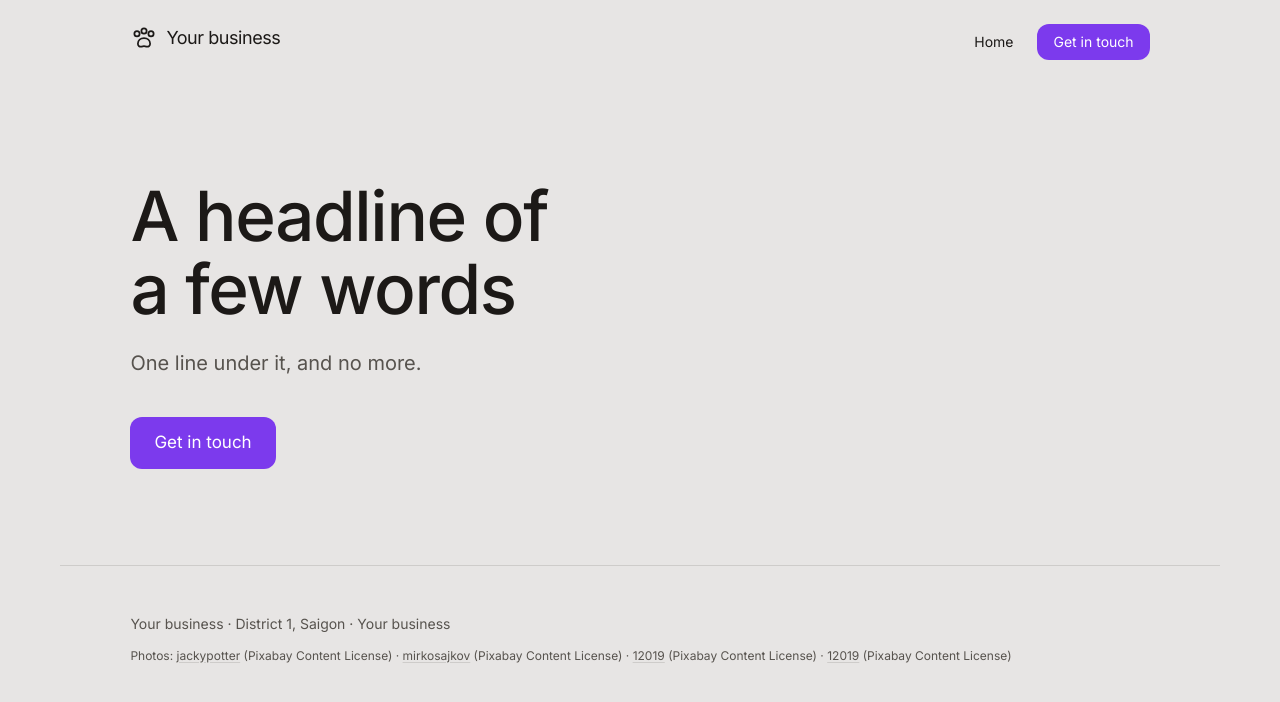
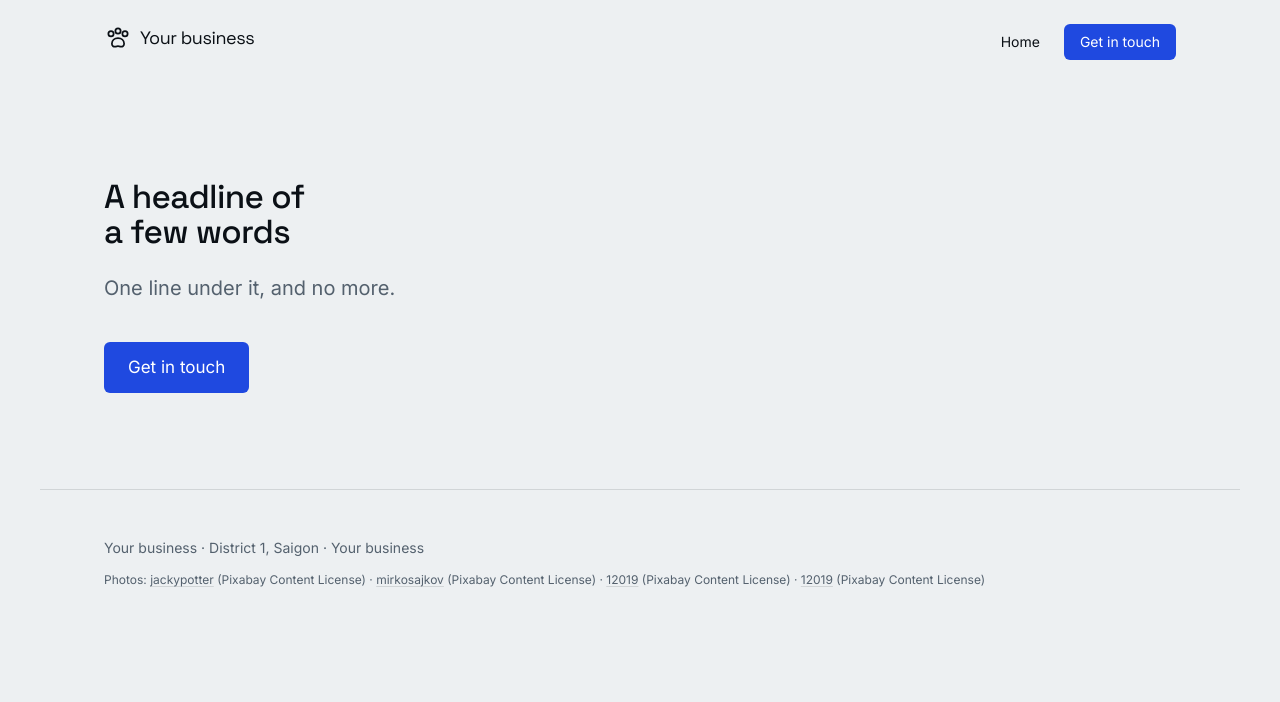
Before and after one commit to ThanhNV121097/project-01a889d0, a React (Vite) app in the folder code/frontend/: page / in a window 1280 px wide. Shown: the top 702 px of the page. Built offline with nearby package versions, Linux system fonts and the light colour scheme.

Commit message:
design: the chosen palette and type scale in theme.css

```diff
--- a/code/frontend/src/theme.css
+++ b/code/frontend/src/theme.css
@@ -1,60 +1,50 @@
-/* The design's tokens. Every colour, face and shape on the site is one of
-   these, so the owner changes the whole site by changing a value here — in
-   the Studio, without a rebuild. Components never carry a raw colour.
-
-   THE PALETTE BELOW IS A PLACEHOLDER AND CI REFUSES IT. Every value still
-   marked UNSET has to be replaced with this business's own — in the light
-   block here and in the two dark blocks at the foot of the file — and the
-   UNSET marker removed with it.
-
-   It used to ship a finished cream-and-clay palette, and that is exactly why
-   it has to go. Three designs in a row — a golf club, a coffee roastery and
-   an audio shop — came back with it: one of them byte for byte, the other two
-   within a few per cent. A default good enough to ship is the strongest
-   anchor there is, because changing it is risk with no reward. Nothing was
-   wrong with those colours except that nobody chose them. */
+/* Bốn Chân — "The day on one screen", the direction the owner chose.
+   One mode: a light clinical ground, ink near black, one blue accent that
+   appears only on an action or a selection. Every colour, face and shape the
+   site draws is one of these, so the owner changes the site in the Studio
+   without a rebuild. Components never carry a raw colour. */
 :root {
-  --ground: #E7E5E4; /* UNSET */
-  --surface: #FFFFFF; /* UNSET */
-  --ink: #1C1917; /* UNSET */
-  --ink-soft: #57534E; /* UNSET */
-  --accent: #7C3AED; /* UNSET */
-  --accent-ink: #FFFFFF; /* UNSET */
-  --line: rgba(28, 25, 23, 0.12); /* UNSET */
-  /* The edge of a form field, which is NOT --line. --line is a hairline
-     between sections and is meant to be nearly invisible; an input has to be
-     findable. One run set --line to #2A2B30 on a #0B0B0C ground — correct
-     for a divider — and every field on the site came out at 1.39:1 against
-     the page, ten defects the walk reported as field-edge. Give this one at
-     least 3:1 against --ground. */
-  --field-line: rgba(28, 25, 23, 0.45); /* UNSET */
-  /* One mode. A site has the palette its chosen direction settled on and no
-     other: a second mode is a second design, and the ground nobody chose is
-     the ground nobody checks. color-scheme tells the browser which it is, so
-     form controls, scrollbars and the page's own background match. Set it to
-     dark when this palette is a dark one. */
+  --ground: #EDF0F2;
+  --surface: #FFFFFF;
+  --ink: #0B1016;
+  --ink-soft: #54616E;
+  --accent: #1F49E0;
+  --accent-ink: #FFFFFF;
+  --line: rgba(11, 16, 22, 0.12);
+  /* The edge of a form field, which is not --line: a divider may be nearly
+     invisible, a field has to be findable. 4.2:1 on --ground. */
+  --field-line: rgba(11, 16, 22, 0.42);
   color-scheme: light;
 
-  /* House style: one clean sans, headings confident but not heavy — an h1
-     at most 76px and an h2 at most 52px at 1440px. Inter is the fallback a
-     design falls back TO, not the one it falls into by saying nothing: name
-     the face this business uses, even when the answer is Inter. */
-  --font-display: "Inter"; /* UNSET */
-  --font-body: "Inter"; /* UNSET */
+  /* Two states the clinic's own work demands, and nothing else uses them:
+     an overdue vaccination, and a confirmed booking. */
+  --alert: #B4521B;
+  --alert-ground: #FBF0E8;
+  --ok: #1B6B4B;
+  --ok-ground: #E8F2EC;
+  /* A slot or a day that cannot be booked — Dr Quân's Thursday. */
+  --wait-ground: #E3E7EA;
+
+  /* Space Grotesk sets the headings and every figure in a table; Inter sets
+     the running text. Both loaded in index.html. */
+  --font-display: "Space Grotesk";
+  --font-body: "Inter";
   --weight-display: 500;
   --tracking-display: -0.02em;
-  /* The scale a landing page wants, which is not the scale a shop wants.
-     Choose both for what this site has to fit; 76px / 52px is the ceiling,
-     not the target. */
-  --size-h1: clamp(2.5rem, 5.4vw, 4.75rem); /* UNSET */
-  --size-h2: clamp(2rem, 3.6vw, 3.25rem); /* UNSET */
+  /* Low on purpose: the first screen holds seven services and two vets. */
+  --size-h1: clamp(2rem, 2.6vw, 2.5rem);
+  --size-h2: clamp(1.3rem, 1.6vw, 1.5rem);
+  /* A figure in a table — a duration, a price, a weight. */
+  --size-figure: 18px;
+  /* A section's small-caps label, and the column it sits in from 1024px up. */
+  --size-label: 11px;
+  --tracking-label: 0.12em;
+  --margin-col: 148px;
 
-  --radius: 12px;
-  --radius-sm: 6px;
+  --radius: 6px;
+  --radius-sm: 4px;
   --radius-pill: 999px;
 
-  /* Spacing, shadow and motion: one scale each, so a story can always name a
-     value. A category the design does not use stays defined and unused. */
   --space-1: 4px;
   --space-2: 8px;
   --space-3: 12px;
@@ -63,31 +53,24 @@
   --space-8: 32px;
   --space-12: 48px;
   --space-16: 64px;
-  --shadow-sm: 0 1px 2px rgba(27, 25, 23, 0.06);
-  --shadow-md: 0 8px 24px -12px rgba(27, 25, 23, 0.25);
+  --shadow-sm: 0 1px 2px rgba(11, 16, 22, 0.06);
+  --shadow-md: 0 18px 40px -28px rgba(11, 16, 22, 0.45);
   --duration-fast: 120ms;
   --duration-base: 220ms;
   --ease-out: cubic-bezier(0.2, 0.7, 0.2, 1);
 
-  --page: 1160px;
-  --gutter: clamp(20px, 5.5vw, 72px);
+  --page: 1200px;
+  --gutter: clamp(20px, 5vw, 64px);
   --header-h: 64px;
   /* What a page keeps clear at its foot below 1024px while ContactDock
      floats there: the 56px buttons, their 16px offset and a margin. */
   --dock-space: calc(88px + env(safe-area-inset-bottom, 0px));
-  /* The tile behind a product picture (ProductImage). Light in both modes:
-     the tools cut products out of a white studio backdrop, and a white or
-     silver product cut out onto a dark ground loses its shading. */
+  /* The tile behind a product picture (ProductImage): light, always. */
   --product-ground: #F2F2F4;
-  /* Words drawn ON that tile — a <Picture> block's caption where a product
-     has no photograph yet. The tile is light in both modes, so --ink-soft
-     (light on a dark site) was invisible there. */
-  --product-ground-ink: #57534E;
+  --product-ground-ink: #54616E;
 
   /* The ground and the ink of a <Picture> block standing where a photograph
-     is not there yet. The site's own surface by default; <ProductImage>
-     re-points them at its light tile, because a block painted --surface
-     inside a lit tile was a dark hole in the grid. */
+     is not there yet. */
   --picture-ground: var(--surface);
   --picture-ink: var(--ink-soft);
 }
```
